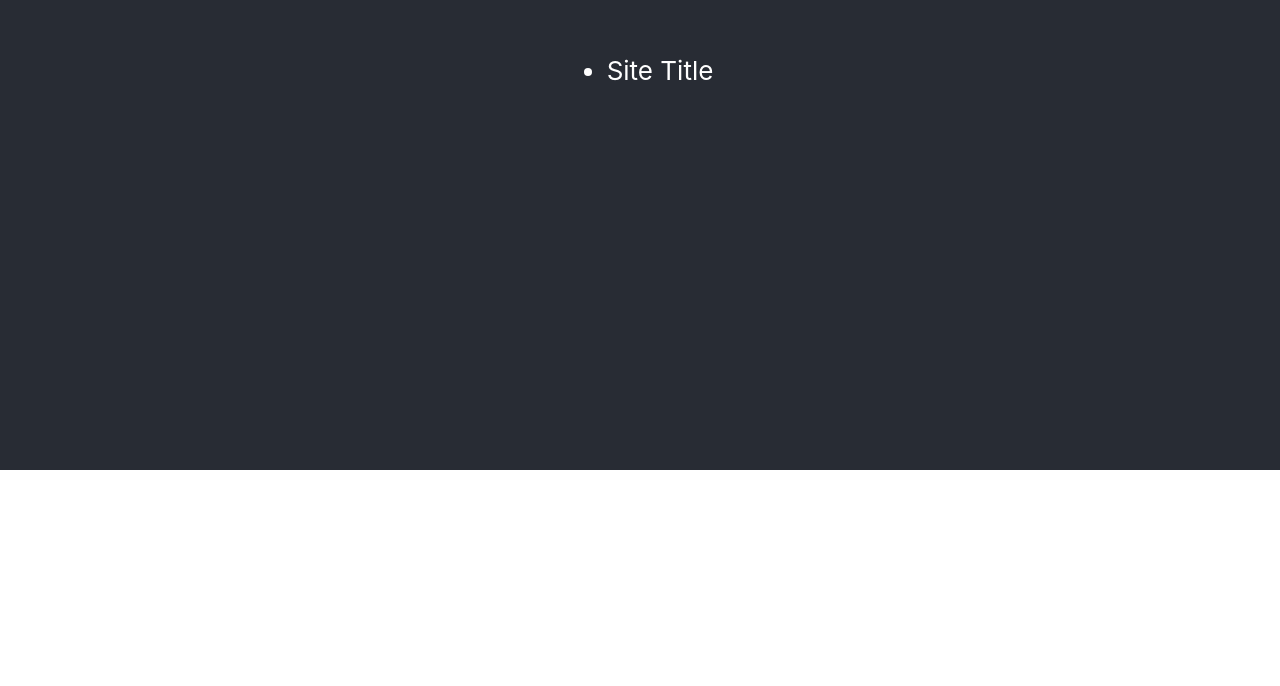
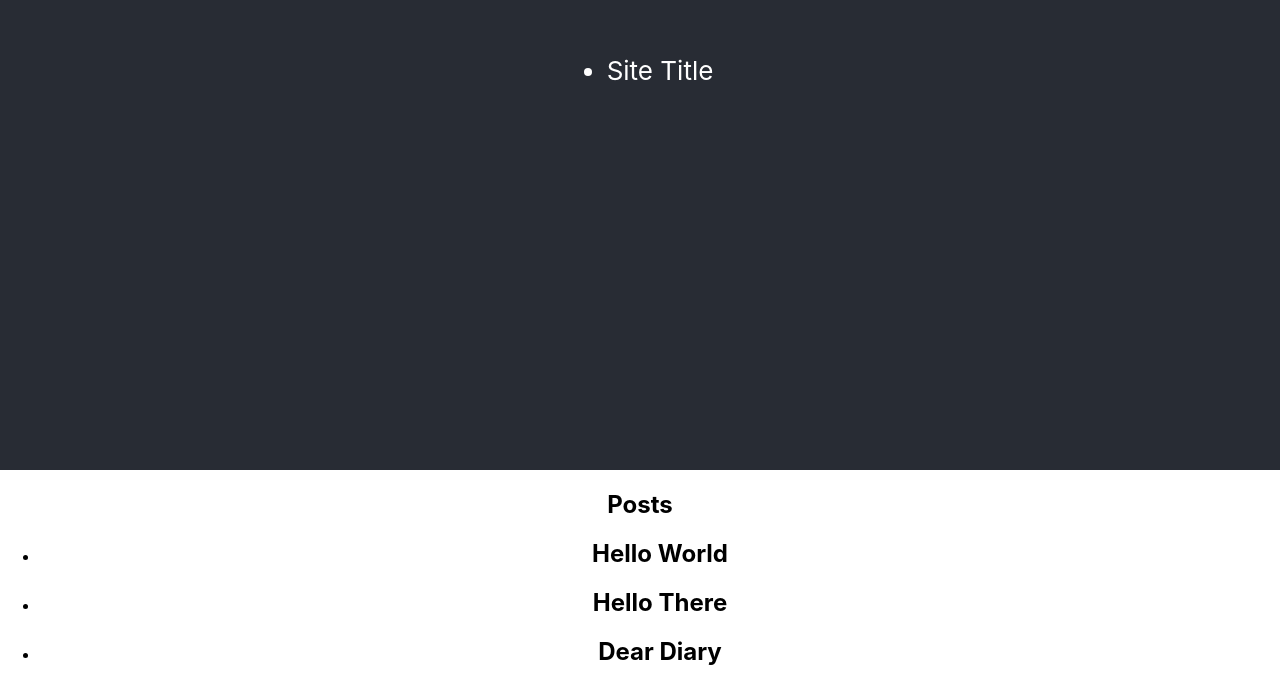
Before and after one commit to agelas/ReactBlog, a React (Create React App) app: page / in a window 1280 px wide. Shown: the part 350-1036 px from the top of the page. Before the commit the page ends 820 px from the top, so only its background shows below. Built offline with nearby package versions, Linux system fonts and the light colour scheme.

Commit message:
Added posts component

```diff
--- a/src/App.js
+++ b/src/App.js
@@ -1,13 +1,35 @@
 import React, {Component} from 'react';
 import Header from "./components/Header"
+import Posts from "./components/Posts"
 import './App.css';
 
 class App extends Component {
+  state = {
+    posts: [
+      {
+        id: 1,
+        title: "Hello World",
+        content:"Oof."
+      },
+      {
+        id: 2,
+        title: "Hello There",
+        content: "ha"
+      },
+      {
+        id: 3,
+        title: "Dear Diary",
+        content: "I am suffering."
+      }
+    ]
+  }
+
   render() {
     return(
       <div className="App">
       APP HERE
       <Header />
+      <Posts posts={this.state.posts} />
       </div>
     );
   }
--- a/src/components/Header.js
+++ b/src/components/Header.js
@@ -8,4 +8,4 @@ const Header = props => (
     </header>
 );
 
-export default Header;
+export default Header
--- /dev/null
+++ b/src/components/Posts.js
@@ -0,0 +1,21 @@
+import React from "react"
+/*
+    Functional component that destructures posts from props.
+*/
+
+const Posts = ({posts}) => (
+    <article className="posts container">
+        <h1>Posts</h1>
+        <ul>
+            {posts.length < 1 && ( <li key="empty">No Posts yet</li>
+            )}
+            {posts.map(post => (
+                <li key = {post.id}>
+                    <h2>{post.title}</h2>
+                </li>
+            ))}
+        </ul>
+    </article>
+);
+
+export default Posts
```
